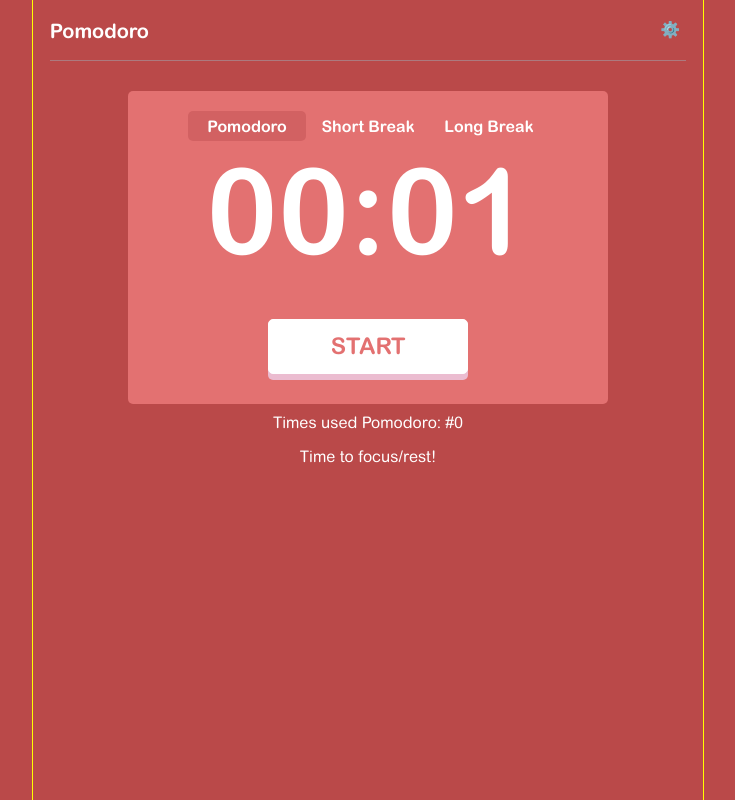
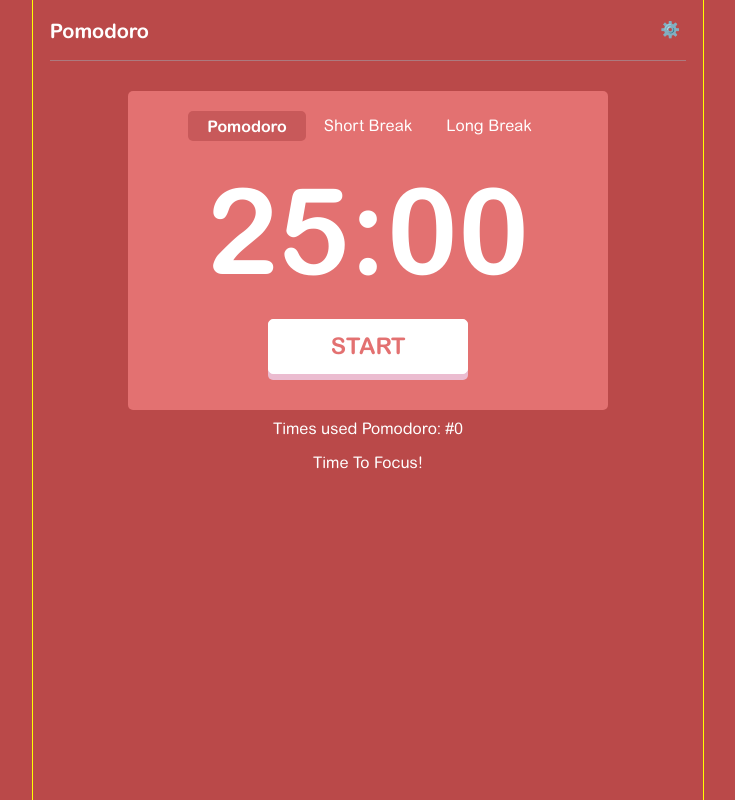
Before and after one commit to BarakB1991/pomodoro-app, a React (Create React App) app: page / in a window 1280 px wide. Shown: the whole page, without its empty margins (272-1007 px from the left). Built offline with nearby package versions, Linux system fonts and the light colour scheme; no server answers.

Commit message:
add change of 'time to $$$$' feature

```diff
--- a/package.json
+++ b/package.json
@@ -12,10 +12,12 @@
     "react-dom": "^18.2.0",
     "react-icons": "^4.8.0",
     "react-scripts": "5.0.1",
+    "source-map-explorer": "^2.5.3",
     "use-sound": "^4.0.1",
     "web-vitals": "^2.1.4"
   },
   "scripts": {
+    "analyze": "source-map-explorer 'build/static/js/*.js'",
     "start": "react-scripts start",
     "build": "react-scripts build",
     "test": "react-scripts test",
--- a/src/components/App.js
+++ b/src/components/App.js
@@ -7,9 +7,10 @@ import TimerMeta from './Main/TimerMeta/TimerMeta';
 
 const App = () => {
   const [pomoCount, setPomoCount] = useState(1);
+  const [segment, setSegment] = useState('Pomodoro');
   // eslint-disable-next-line
   const [timerMinutes, setTimerMinutes] = useState({
-    Pomodoro: 0.05,
+    Pomodoro: 25,
     'Short Break': 5,
     'Long Break': 15,
   }); // count times pomodoro been used
@@ -18,17 +19,22 @@ const App = () => {
     setPomoCount((prevCount) => prevCount + 1);
   }, []);
 
+  const handleSegementChange = useCallback((mode) => {
+    setSegment((currentSegment) => (currentSegment = mode));
+  }, []);
+
   return (
     <div className='app'>
       <Header />
       <Main>
         <TimerContainer
           handleIncreasePomoCount={handleIncreasePomoCount}
-          setPomoCount={setPomoCount}
           pomoCount={pomoCount}
+          segment={segment}
+          onSegmentChange={handleSegementChange}
           timerMinutes={timerMinutes}
         />
-        <TimerMeta pomoCount={pomoCount} />
+        <TimerMeta pomoCount={pomoCount} segment={segment} />
       </Main>
     </div>
   );
--- a/src/components/Main/TimerContainer/OnOffButton/OnOffButton.css
+++ b/src/components/Main/TimerContainer/OnOffButton/OnOffButton.css
@@ -1,5 +1,5 @@
 .button__primary {
-  margin: 20px 0 30px 0;
+  margin: 0 0 6px 0;
   border: 1px solid white;
   box-shadow: rgb(235 188 208) 0px 6px 0px;
   color: var(--main-container-bg-color);
--- a/src/components/Main/TimerContainer/OnOffButton/OnOffButton.js
+++ b/src/components/Main/TimerContainer/OnOffButton/OnOffButton.js
@@ -1,4 +1,4 @@
-import React, { useState } from 'react';
+import React from 'react';
 import useSound from 'use-sound';
 import './OnOffButton.css';
 import onClick from '../../../../sounds/on-click.mp3';
--- a/src/components/Main/TimerContainer/Timer/Timer.css
+++ b/src/components/Main/TimerContainer/Timer/Timer.css
@@ -1,6 +1,12 @@
 .timer__display {
   font-size: 120px;
   font-weight: bold;
-  margin: 0;
+  margin: 20px 0 0;
   padding: 0;
 }
+
+@media only screen and (max-width: 380px) {
+  .timer__display {
+    font-size: 80px;
+  }
+}
--- a/src/components/Main/TimerContainer/TimerButton/TimerButton.css
+++ b/src/components/Main/TimerContainer/TimerButton/TimerButton.css
@@ -13,8 +13,8 @@
   width: 100%;
   white-space: nowrap;
   overflow: hidden;
+  font-weight: 400;
   display: inline-block;
-  font-weight: bold;
 }
 
 .button__secondary:active {
@@ -23,7 +23,8 @@
 }
 
 .button__secondary_clicked {
-  background-color: rgba(197, 85, 87, 0.57);
+  font-weight: bold;
+  background-color: rgba(197, 85, 87, 0.87);
 }
 
 .button__skip {
--- a/src/components/Main/TimerContainer/TimerContainer.css
+++ b/src/components/Main/TimerContainer/TimerContainer.css
@@ -20,7 +20,7 @@
 
 .timer-container__play-buttons {
   margin: 0 auto;
-  padding: 20px 0 0;
+  padding: 20px 0 30px;
   display: grid;
   width: 85%;
   grid-template-columns: repeat(3, 1fr);
--- a/src/components/Main/TimerContainer/TimerContainer.js
+++ b/src/components/Main/TimerContainer/TimerContainer.js
@@ -10,18 +10,29 @@ import startSound from '../../../sounds/start-timer.mp3';
 import { BsFillSkipEndFill } from 'react-icons/bs';
 
 const TimerContainer = ({
-  setPomoCount,
   pomoCount,
   handleIncreasePomoCount,
+  segment,
+  onSegmentChange,
   timerMinutes,
 }) => {
   const buttonsContainerRef = useRef(null);
-  const [count, setCount] = useState(1);
-  const [segment, setSegment] = useState('Pomodoro');
+  const [count, setCount] = useState(60 * timerMinutes['Pomodoro']);
   const [intervalID, setIntervalID] = useState(null);
   const [isSmallerButtons, setIsSmallerButtons] = useState(false);
 
-  // console.log(buttonsContainerRef.current);
+  const [playON] = useSound(onClick, {
+    volume: 0.5,
+  });
+
+  const [playFinishTimer] = useSound(finishSound, {
+    volume: 0.5,
+  });
+
+  const [playStartTimer] = useSound(startSound, {
+    volume: 0.5,
+  });
+
   useEffect(() => {
     if (!buttonsContainerRef.current) return;
 
@@ -38,18 +49,6 @@ const TimerContainer = ({
     return () => window.removeEventListener('resize', handleResize);
   }, []);
 
-  const [playON] = useSound(onClick, {
-    volume: 0.5,
-  });
-
-  const [playFinishTimer] = useSound(finishSound, {
-    volume: 0.5,
-  });
-
-  const [playStartTimer] = useSound(startSound, {
-    volume: 0.5,
-  });
-
   const removeInterval = useCallback(() => {
     clearInterval(intervalID);
     setIntervalID(null);
@@ -61,22 +60,19 @@ const TimerContainer = ({
 
   const handleButtonClick = useCallback(
     (mode) => {
-      console.log("I'm in handleButtonClick");
-      setCount(60 * timerMinutes[mode]);
+      setCount((prevCount) => (prevCount = 60 * timerMinutes[mode]));
       if (
         intervalID
         // && !isAutoStart
       )
         removeInterval();
 
-      setSegment(mode);
+      onSegmentChange(mode);
     },
-    [timerMinutes, removeInterval, intervalID],
+    [timerMinutes, removeInterval, intervalID, onSegmentChange],
   );
 
   const changeSegmentBasedOnPomodoros = useCallback(() => {
-    console.log('56pomoCount: ' + pomoCount);
-
     pomoCount % 4 === 0 && pomoCount !== 0
       ? handleButtonClick('Long Break')
       : handleButtonClick('Short Break');
@@ -93,16 +89,16 @@ const TimerContainer = ({
     }, 1000);
 
     setIntervalID(() => myInterval);
-    console.log('intervalID(inHOOBf): ' + intervalID);
   };
 
   const handleSkipClick = () => {
     playON();
-    if (segment === 'Short Break' || segment === 'Long Break')
+    if (segment === 'Short Break' || segment === 'Long Break') {
       return handleButtonClick('Pomodoro');
+    }
     changeSegmentBasedOnPomodoros();
     //  only if timer is running account for the pomodoro
-    intervalID && setPomoCount((prevCount) => prevCount + 1);
+    intervalID && handleIncreasePomoCount();
   };
 
   const formattedTime = new Date(count * 1000).toISOString().substr(14, 5);
@@ -129,8 +125,8 @@ const TimerContainer = ({
     segment,
     timerMinutes,
     removeInterval,
+    handleButtonClick,
     changeSegmentBasedOnPomodoros,
-    handleButtonClick,
     // isAutoStart,
   ]);
 
--- a/src/components/Main/TimerMeta/TimerMeta.js
+++ b/src/components/Main/TimerMeta/TimerMeta.js
@@ -1,10 +1,10 @@
 import React from 'react';
 import './TimerMeta.css';
 
-const TimerMeta = ({ pomoCount }) => (
+const TimerMeta = ({ pomoCount, segment }) => (
   <div className='timer-meta'>
     <span>Times used Pomodoro: #{pomoCount - 1}</span>
-    <p>Time to focus/rest!</p>
+    <p>Time To {segment === 'Pomodoro' ? 'Focus!' : 'Rest'}</p>
   </div>
 );
 
```
Also changed, not shown: 1 other file (tests, documents, lock files or other folders).
